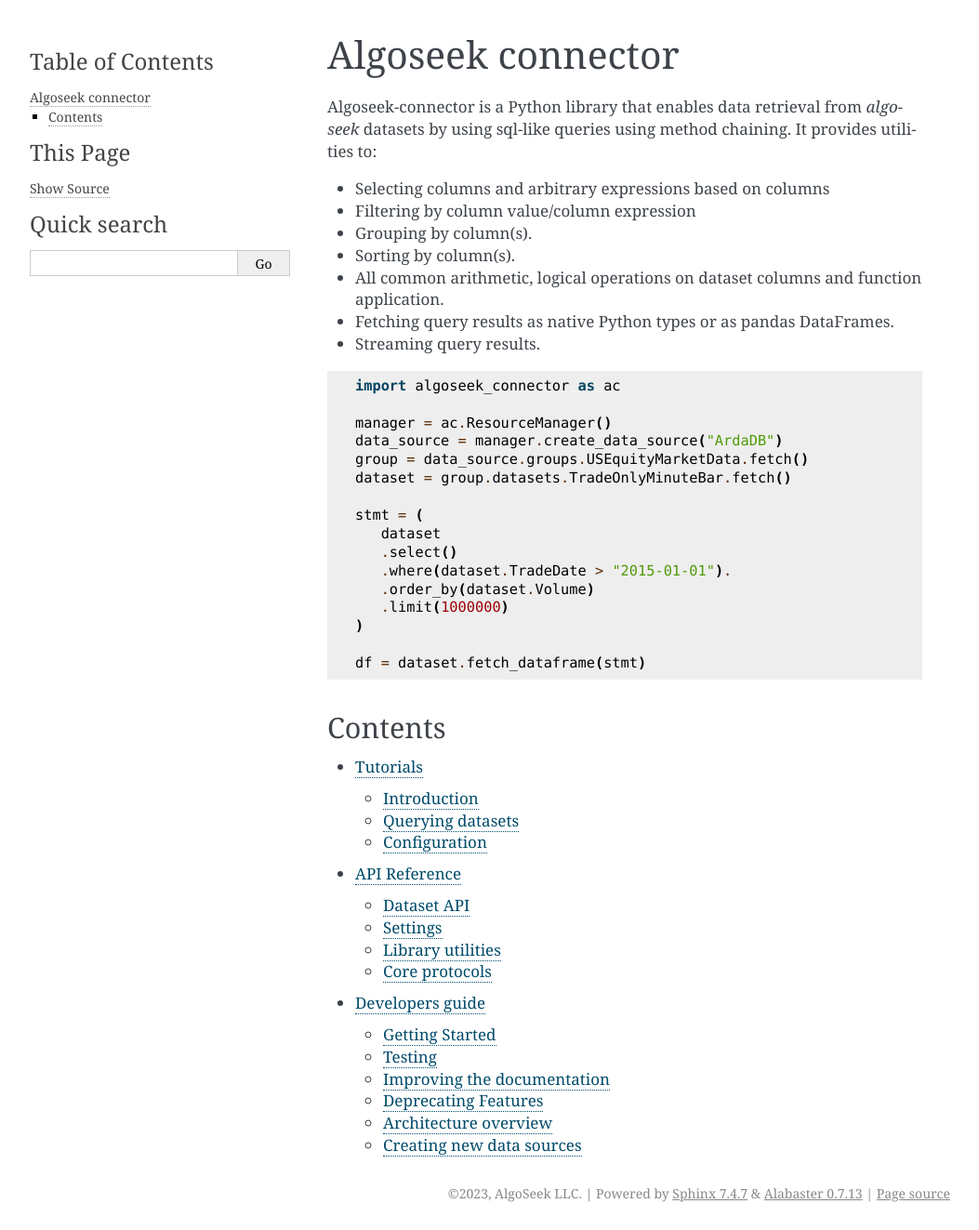
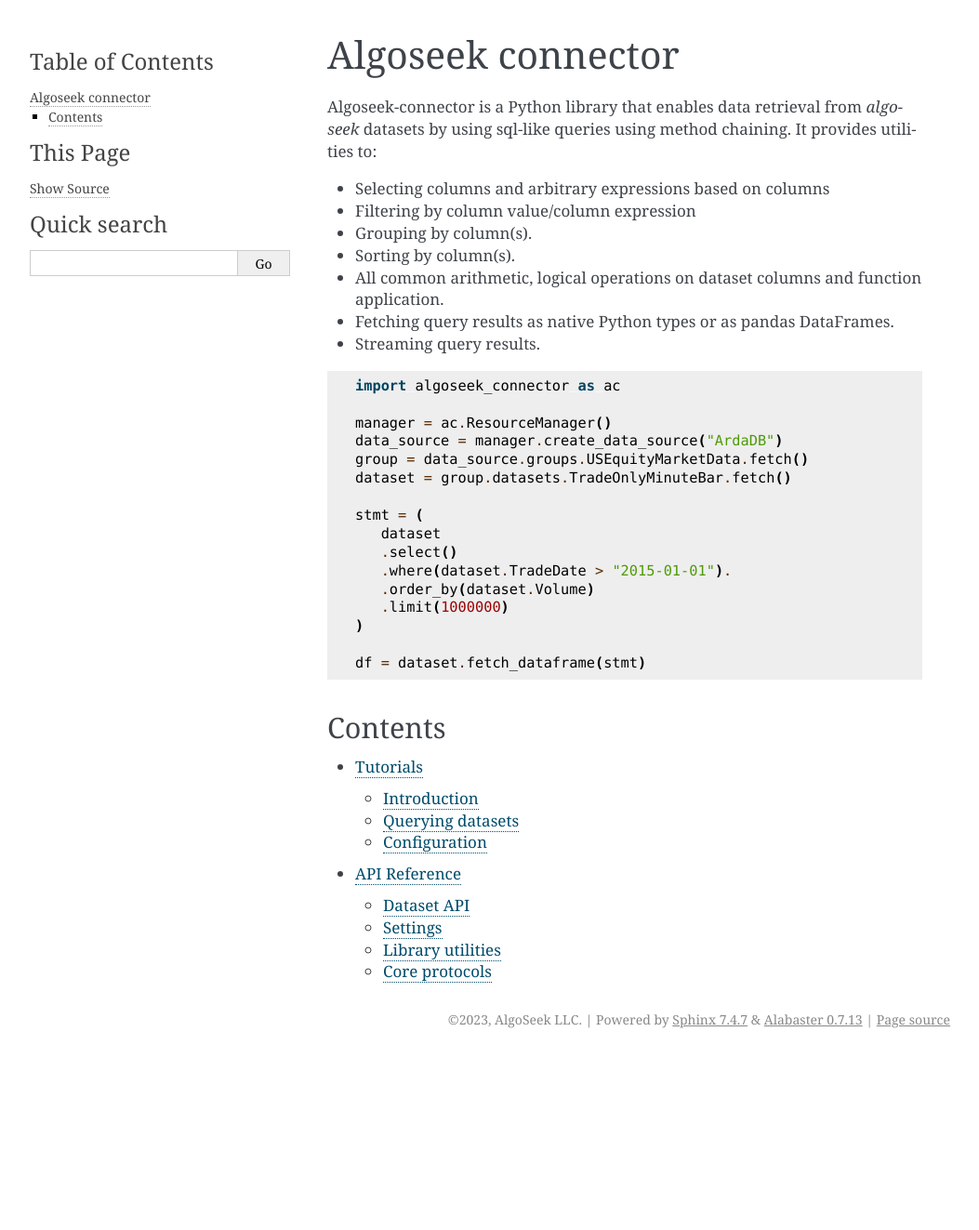
Before and after one commit to algoseekgit/algoseek-connector, a Sphinx documentation site: the page built from docs/index.rst, in a window 1280 px wide and 1323 px high. Shown: the whole window at 93% size, without its empty margins (118-1171 px from the left). Built offline with Sphinx 7.4.7, drawn with Linux system fonts in a browser that asks for light colours; some of the changed lines change nothing that is shown.

Commit message:
docs: remove developer guides

````diff
--- a/docs/developers.rst
+++ /dev/null
@@ -1,242 +0,0 @@
-.. _developers:
-
-Developers guide
-================
-
-.. _dev_getting_started:
-
-Getting Started
----------------
-
-This library is developed for Python >= 3.10, with `Poetry <https://python-poetry.org/>`_ as the build
-and dependency management tool. A development installation recipe is provided in the project's Makefile:
-
-.. code-block:: shell
-
-    make dev-install
-
-Executing this command will install the package along with all dependencies required for building
-documentation and running tests. Additionally, `pre-commit <https://pre-commit.com/>`_ hooks are configured
-to enforce code quality standards. To execute integration tests, access to relevant data sources is necessary.
-Please contact the project maintainers to obtain the appropriate credentials.
-
-The library follows the `semantic versioning <https://semver.org/>`_ convention, using the format
-MAJOR.MINOR.PATCH for releases. Releases are managed automatically by the release please GitHub action.
-The version number is bumped automatically based on `conventional commit <https://www.conventionalcommits.org/en/v1.0.0/>`_
-messages. To create a new release, the only required action is to merge the release please bot release branch.
-Once a new release is created, the poetry publish action publish the package in the Python package index.
-
-The `commitizen <https://commitizen-tools.github.io/commitizen/>`_ tool comes bundled with the development
-dependencies. This tool should be used to generate conventional commit messages.
-
-Contributions to the project should be made via feature branches, with corresponding pull requests (PRs).Ensure
-that all unit and integration tests pass successfully before submitting a PR. Additionally, new features must be
-:ref:`tested <testing>` and :ref:`documented <documentation>`. Refer to the respective sections in this guide for
-detailed instructions on testing and documentation procedures.
-
-.. _testing:
-
-Testing
--------
-
-The testing suite for this library is based on `Pytest <https://docs.pytest.org/en/stable/index.html>`_. Tests are
-organized into three categories: unit tests, integration tests, and learning tests.
-
-**Unit tests**
-
-Unit tests verify the functionality of individual components within the library. These tests are isolated
-from external systems, such as databases or REST APIs; external interactions are simulated using mocks
-when necessary. Unit tests can be executed using the following command:
-
-.. code-block:: shell
-
-    make unit-tests
-
-**Integration tests**
-
-Integration tests evaluate the library's behavior in real-world scenarios, interacting with external data
-sources (e.g., databases, APIs). These tests tend to have longer execution times and are not run by default.
-To execute integration tests, use the following command:
-
-.. code-block:: shell
-
-    make integration-tests
-
-**Learning tests**
-
-Learning tests do not assess the library's functionality. Instead, they are designed to explore and evaluate
-the behavior of third-party libraries in various scenarios. These tests are not executed by default. To run
-the learning tests, use the following command:
-
-.. code-block:: shell
-
-    make learning-tests
-
-Integration and learning tests need access to external resources to run. Access is set through environment
-variables:
-
-**ArdaDB**
-
-Set host address, port, user and password using the environment variables ``ALGOSEEK_ARDADB_HOST``,
-``ALGOSEEK_ARDADB_USER`` and ``ALGOSEEK_ARDADB_PASSWORD``.
-
-**S3**
-
-Set access to dataset buckets setting the variables ``ALGOSEEK_AWS_PROFILE`` to get the credentials
-from ``~/.aws/credentials`` or set user/password using the ``ALGOSEEK_AWS_ACCESS_KEY_ID`` and
-``ALGOSEEK_AWS_SECRET_ACCESS_KEY`` environment variables. Also, For writing to S3 buckets, access to
-the development buckets needs to be set using the environment variables ``ALGOSEEK_DEV_AWS_ACCESS_KEY_ID``
-and ``ALGOSEEK_DEV_AWS_SECRET_ACCESS_KEY``.
-
-We aim to achieve 100 % code coverage on the code base. A code coverage report is executed with the
-following command:
-
-.. code-block:: shell
-
-    make coverage
-
-.. _documentation:
-
-Improving the documentation
----------------------------
-
-The library's documentation is generated using `Sphinx <https://www.sphinx-doc.org/en/master/>`_.
-Doc building dependencies are installed with the following command:
-
-```sh
-poetry install --with docs
-```
-
-Docstrings are written in the `Numpy style <https://numpydoc.readthedocs.io/en/latest/>`_.
-
-All public modules, classes, methods, and functions must include a docstring. While docstrings for private
-functions and magic methods are not strictly required, it is strongly encouraged to provide at least a brief
-description of their purpose and usage.
-
-Additionally, tutorials are encouraged to illustrate the intended usage and best practices for utilizing the
-library's features.
-
-To generate the HTML documentation, navigate to the docs directory and execute the following command:
-
-.. code-block:: shell
-
-    make html
-
-Deprecating Features
---------------------
-
-Feature deprecations must be communicated to users with a warning, indicating the version in which the feature
-will be removed (typically a major version change). Deprecations should be marked in the following ways:
-
--   In the issue tracker: Open an issue in the GitHub repository to announce the deprecation and its timeline.
--   In the code: Use the ``.. deprecated::`` directive in the relevant function or class docstring, indicating
-    the version when the feature will be removed.
--   Provide alternatives: If available, recommend an alternative approach or feature in the deprecation message.
-
-.. _algoseek-architecture:
-
-Architecture overview
----------------------
-
-``algoseek-connector`` aims to provide a fast, high-level, easy-to-use library to fetch data from Algoseek
-datasets. In order to achieve this, we adhere to the following principles:
-
-- performance is a top priority.
-- The number of dependencies must be kept to a minimum.
-- Provide a unified interface to access datasets.
-- Provide utilities to aid the user in dataset exploration.
-
-The overall architecture and functionality responds to these principles. The following figures display the
-different modules of the library and the architecture of the library API.
-
-.. image:: _static/api-uml.png
-    :target: _static/api-uml.png
-    :alt: A UML diagram of the library API.
-
-
-We can follow, in a top-bottom fashion, how the different classes are used by an user:
-
-**ResourceManager** is the first point of contact of the user with the library. It lists and creates the
-different data sources. It is basically a DataSource factory.
-
-A **DataSource** manages the connection to a data source (ArdaDB or S3) and displays the different data
-groups. In other words, it orchestrates the process of requesting data. :ref:`Below <creating-new-data-sources>`
-we discuss how to extend the library, by creating new data sources.
-
-**DataGroupMappings** store a lightweight representation of data groups. It is used in the `groups` attribute of
-DataSource to display all available data groups at run time.
-
-A **DataGroupFetcher** is lightweight representation of a data group. It stores a description of the datagroup
-and creates a DataGroup when requested.
-
-A **DataGroupDescription** is a container class that stores the name and description of a data group.
-
-**DataGroups** manages a collection of related datasets.
-
-A **DataSetMapping** stores a lightweight representation of datasets. It is used in the `datasets` attribute of
-DataGroup to display all available datasets at run time.
-
-A **DataSetFetcher** is a lightweight representation of a dataset. It stores a description of the dataset and
-provides functionality to download data from a dataset, in the case of S3 datasets, and to create a DataSet for
-querying data using SQL, in the case of ArdaDB.
-
-A **DataSetDescription** is a container class that stores the name and description of a dataset, along with links
-to the dataset documentation and ColumnDescription.
-
-A **DataSet** represents a dataset using SQLAlchemy utilities. It provides functionality to fetch data from a
-dataset using SQL-like queries.
-
-.. _creating-new-data-sources:
-
-Creating new data sources
--------------------------
-
-A :py:class:`~algoseek_connector.base.DataSource` is created using two components: a
-:py:class:`~algoseek_connector.base.ClientProtocol` and a
-:py:class:`~algoseek_connector.base.DescriptionProvider`. To create a new data source, both components
-must be implemented.
-
-The ``DescriptionProvider`` provides descriptions for the data groups and datasets available in a data source
-and needs to implement three methods:
-
-``get_data_group_description``
-    Takes a data group name and returns a
-    :py:class:`~algoseek_connector.base.DataGroupDescription`.
-``get_dataset_description``
-    Takes a data group name and a dataset name and returns
-    :py:class:`~algoseek_connector.base.DataSetDescription`.
-``get_columns_description``
-    Takes a dataset name and returns a list of
-    :py:class:`~algoseek_connector.base.ColumnDescription`.
-
-The ``ClientProtocol`` manages the connection to the data. Depending on the subset of functionality required
-for each data source, different methods needs to be implemented.
-
-At a minimum, the ``list_data_groups`` and ``list_dataset`` method must be implemented, which return a
-list of available data groups and datasets respectively.
-
-For downloading data, the ``download`` method must be implemented. Check the signature of the method in
-the source code.
-
-For querying data using SQL-like constructs, several methods must be implemented. First, the ``get_dataset_columns``
-creates SQLAlchemy Column constructs for a dataset and allows the creation of
-:py:class:`~algoseek_connector.base.DataSet` instances. The `compile` method, which takes a SQLAlchemy Select
-statement and returns a :py:class:`~algoseek_connector.base.CompiledQuery` must also be implemented. The
-implementation of this method depends on the specific characteristics of the DB used, but it usually involves
-compiling the Select statement using a SQLAlchemy Dialect.
-
-Once these methods are implemented, the different ways to fetch data from a dataset can be implemented:
-
-``fetch``
-    Fetch data using a CompiledQuery and returns a dictionary where keys are
-    column names and values are tuples containing values of each row.
-``fetch_iter``
-    The same as ``fetch`` but the data is yielded in even-sized chunks.
-``fetch_dataframe``
-    Fetch data using a CompiledQuery and returns a pandas DataFrame.
-``fetch_iter_dataframe``
-    The same as ``fetch_dataframe`` but the data is yielded in even-sized chunks.
-``execute``
-    Executes SQL queries passing statements as strings.
-``store_to_s3``
-    Stores the query results into an S3 object.
--- a/docs/index.rst
+++ b/docs/index.rst
@@ -40,4 +40,3 @@
 
    algoseek_connector/tutorials
    algoseek_connector/api
-   developers
````
